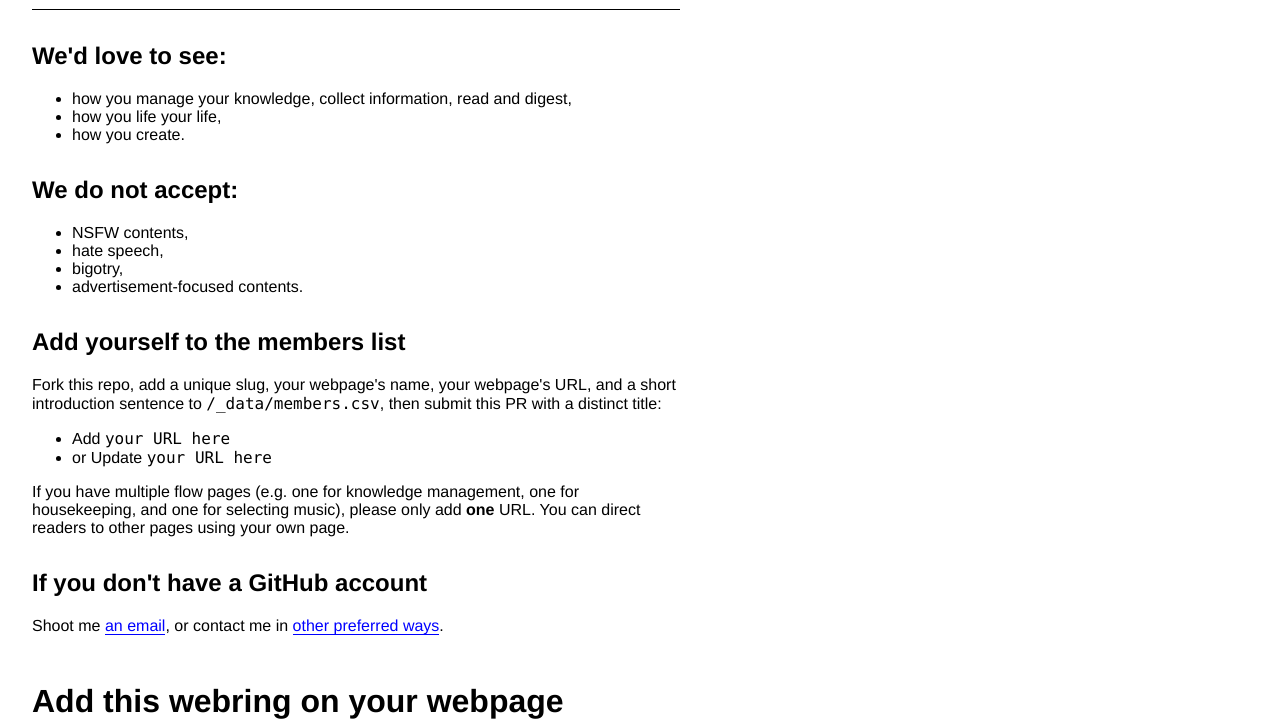
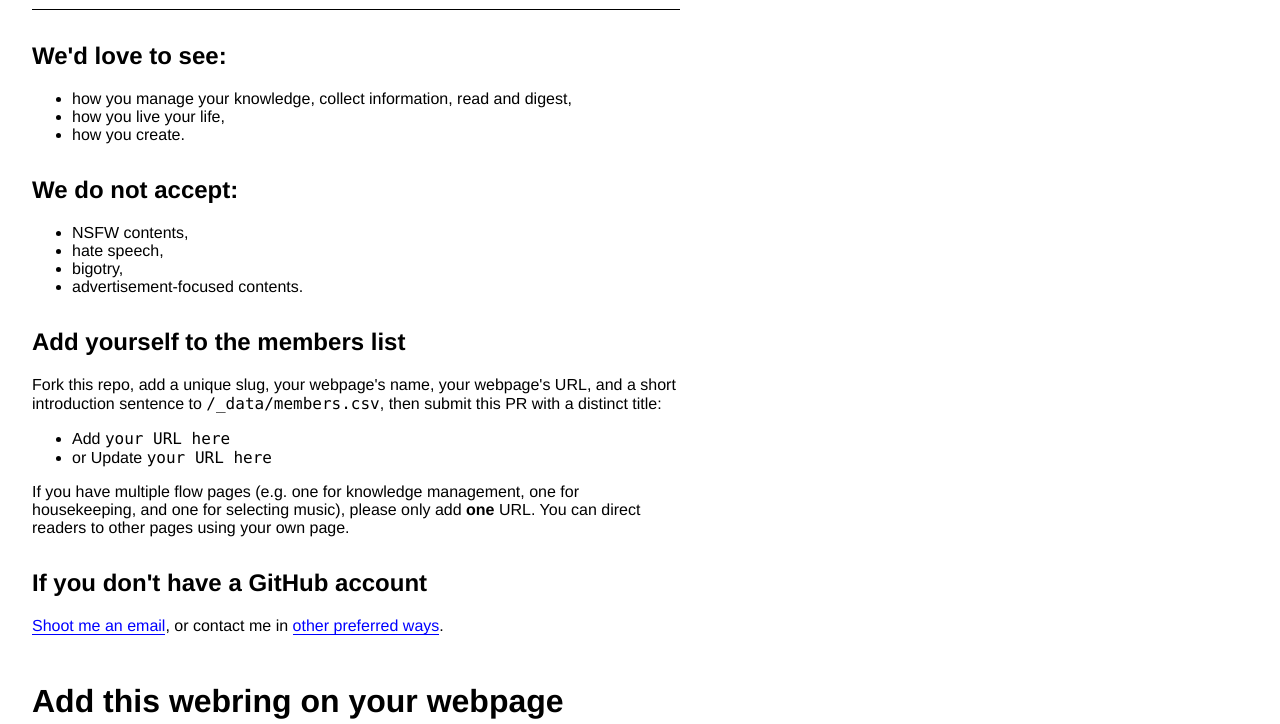
Before and after one commit to rongbinf/flow-webring, a Jekyll site: the page built from join.html, in a window 1280 px wide. Shown: the part 124-848 px from the top of the page. Built offline with Jekyll 4.4.1, drawn with Linux system fonts in a browser that asks for light colours.

Commit message:
Minor changes in the text

```diff
--- a/join.html
+++ b/join.html
@@ -7,7 +7,7 @@ layout: html
 <h2>We'd love to see:</h2>
 <ul>
 <li>how you manage your knowledge, collect information, read and digest,
-<li>how you life your life,
+<li>how you live your life,
 <li>how you create.
 </ul>
 
@@ -28,7 +28,7 @@ layout: html
 <p>If you have multiple flow pages (e.g. one for knowledge management, one for housekeeping, and one for selecting music), please only add <b>one</b> URL. You can direct readers to other pages using your own page.</p>
 
 <h2>If you don't have a GitHub account</h2>
-<p>Shoot me <a href="mailto:hi@fanrongbin.com?subject=Add%20%5Byour%20URL%20here%5D%20to%20Flow%20Webring">an email</a>, or contact me in <a href="https://fanrongbin.com/contact">other preferred ways</a>.
+<p><a href="mailto:hi@fanrongbin.com?subject=Add%20%5Byour%20URL%20here%5D%20to%20Flow%20Webring">Shoot me an email</a>, or contact me in <a href="https://fanrongbin.com/contact">other preferred ways</a>.
 
 <h1>Add this webring on your webpage</h1>
 <p>Once you're on the members list, add this webring on your webpage by including: (replace <b>YOUR-SLUG</b> with the slug you chose)
```
